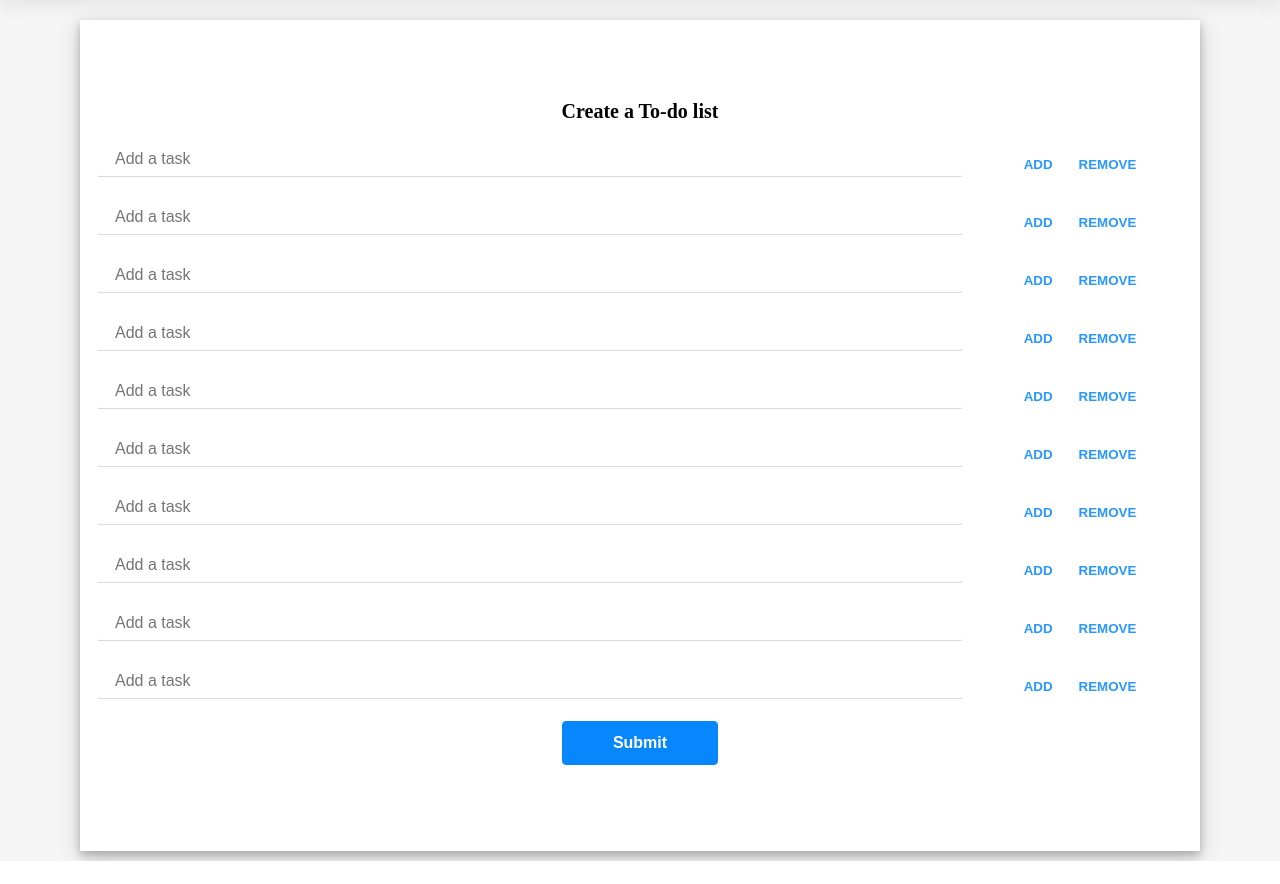
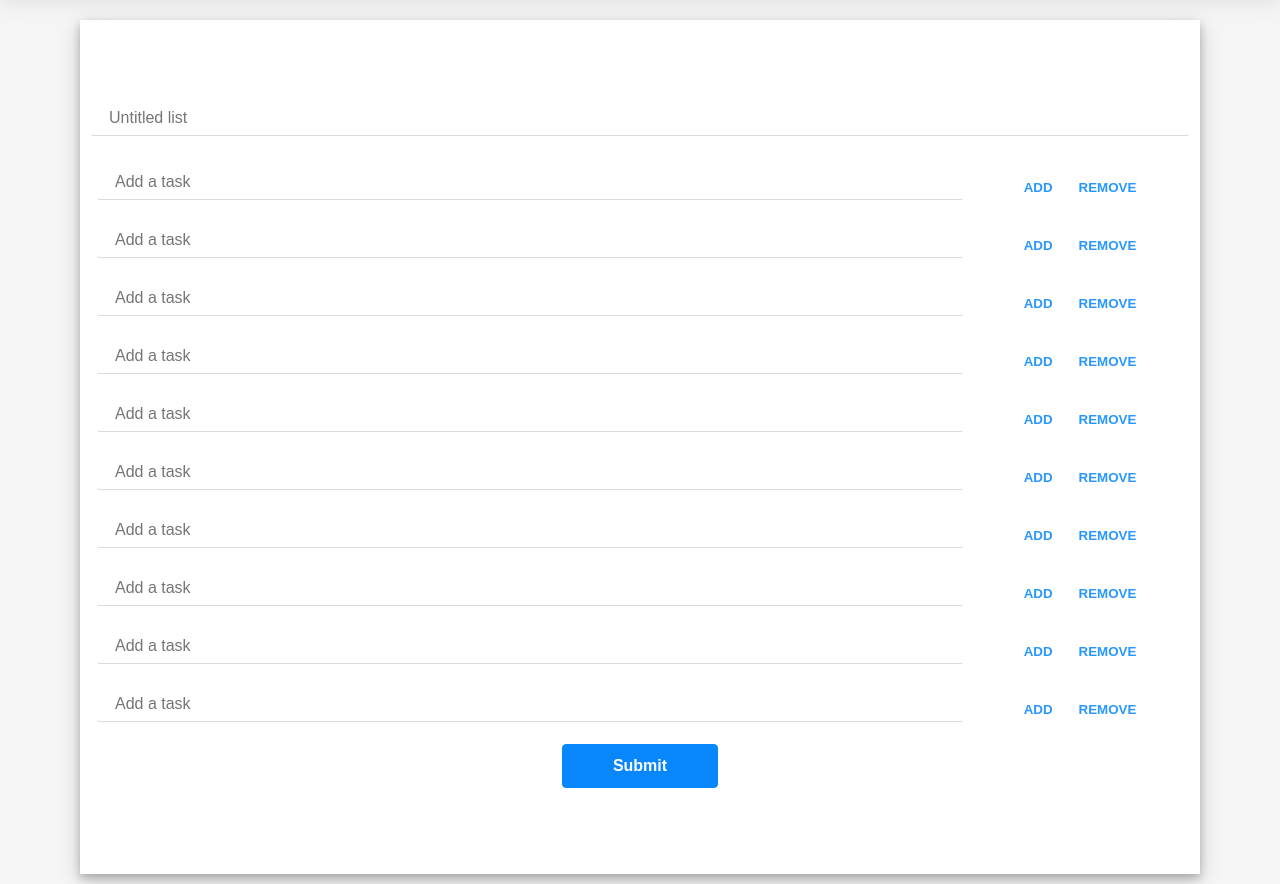
Before and after one commit to calvinpete/To-do-list-app, a Python web app: template templates/UI/to-do-list.html in a window 1280 px wide. Shown: the part 68-952 px from the top of the page. Before the commit the page ends 929 px from the top, so only its background shows below. Run offline with Jinja, Linux system fonts and the light colour scheme; the template is opened without the code that fills it, so the values that code supplies are empty.

Commit message:
[Delivers #160445113] add list title input field

```diff
--- a/templates/UI/to-do-list.html
+++ b/templates/UI/to-do-list.html
@@ -18,7 +18,9 @@
     </div>
     <div class="to-do-list">
         <table>
-            <caption>Create a To-do list</caption>
+            <caption>
+                <input type="text" name="to-do-list" placeholder="Untitled list" required />
+            </caption>
             <col class="task_col">
             <col class="button_col">
             <tr>
```
